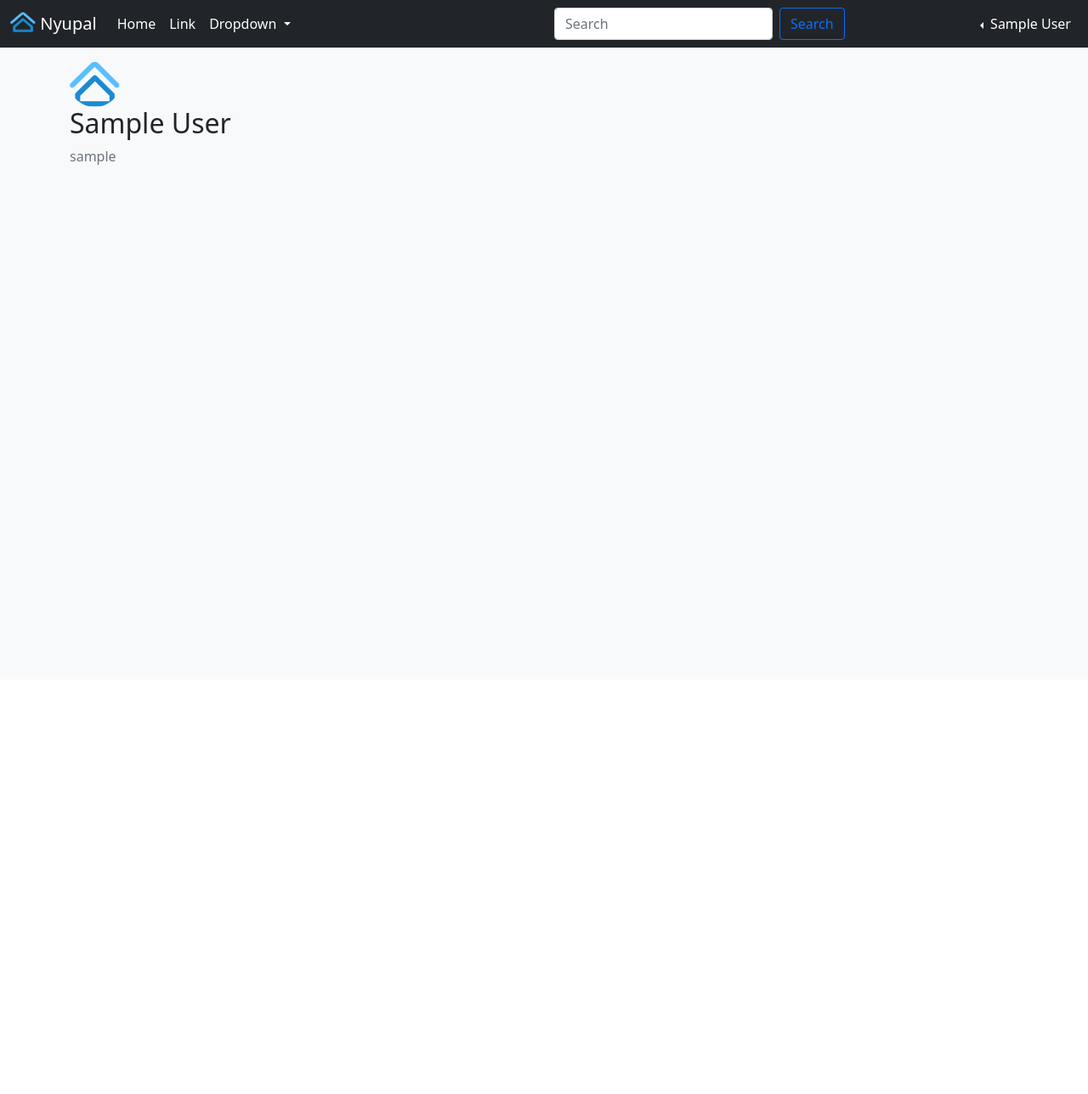
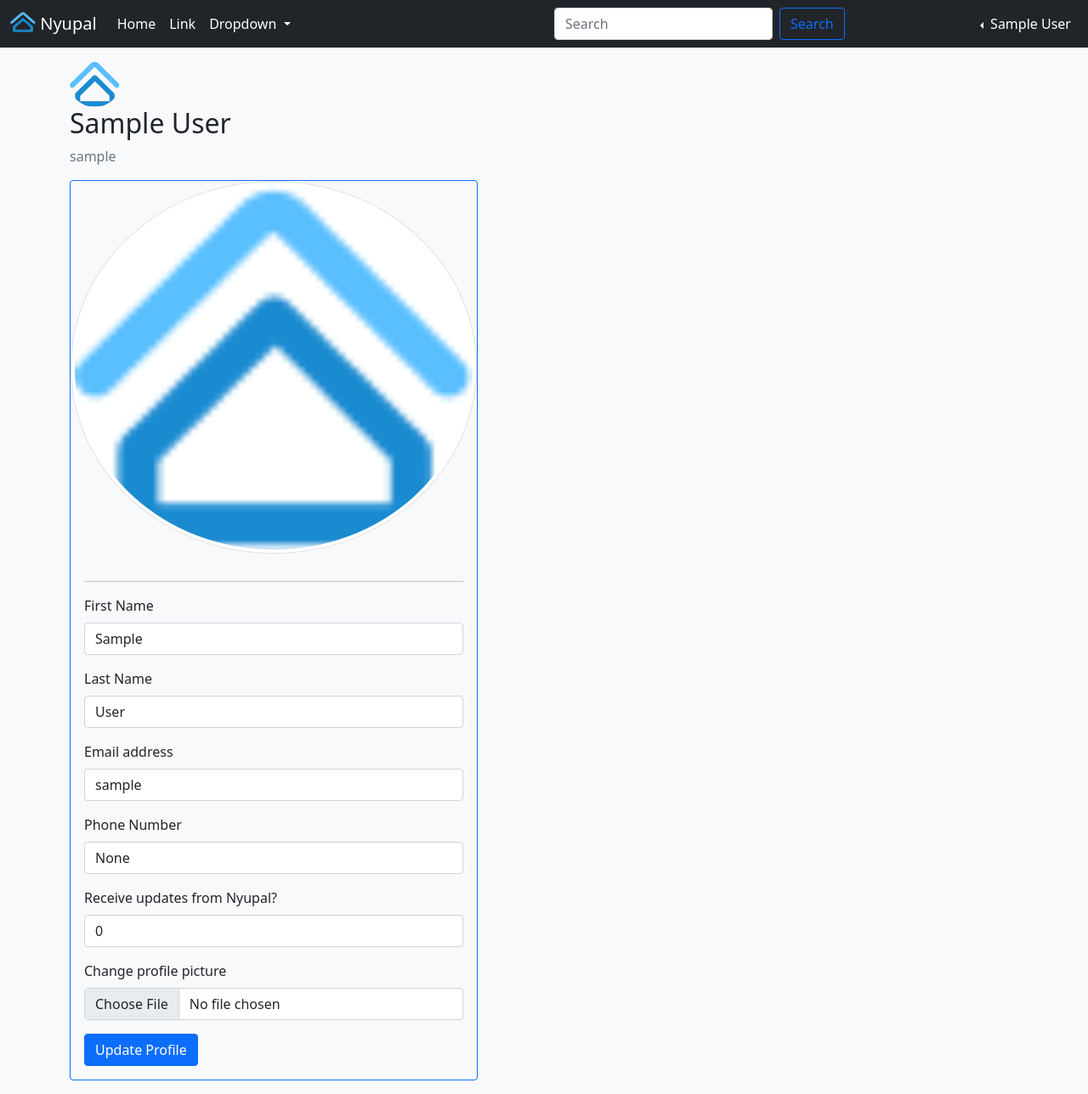
Before and after one commit to codewithlennylen/NYUPAL.COM, a Flask app: page /user/profile/ in a window 1280 px wide. Shown: the whole page at 85% size. Before the commit the page ends 194 px from the top, so only its background shows below. Run offline with Flask 2, Linux system fonts and the light colour scheme; the visitor is signed in with stand-in values (Sample User, id 1); data comes from the database, SQL or seed files in the repository.

Commit message:
Basic Profile page setup :+1:

```diff
--- a/codebase/app/models.py
+++ b/codebase/app/models.py
@@ -14,7 +14,7 @@ class User(db.Model, UserMixin):
     user_email = db.Column(db.String, nullable = False)
     user_pword = db.Column(db.String, nullable = False)
     # Optional > Builds the User's Profile
-    user_updates = db.Column(db.Integer, nullable = True) # newsletter subscriptions
+    user_updates = db.Column(db.Integer, nullable = True, default=0) # newsletter subscriptions
     user_pic = db.Column(db.String, nullable = True, default='default.png') # image dir
     user_phone = db.Column(db.String, nullable = True) # phone number > OTP?
 
--- a/codebase/app/userManagement/templates/userManagement/profile.html
+++ b/codebase/app/userManagement/templates/userManagement/profile.html
@@ -16,6 +16,40 @@
     </div>
   </div>
 
+  <div class="card bg-light border-primary mb-3" style="width: 30rem;">
+    <img src="{{ url_for('auth_login_view.static', filename='userManagement/users/'+current_user.user_pic) }}" class="card-img-top rounded-circle img-thumbnail" alt="{{ current_user.first_name }}'s Image">
+    <div class="card-body">
+      <!-- <h5 class="card-title">Card title</h5> -->
+      <hr>
+      <form action="{{  url_for('auth_login_view.profile')}}" method="POST">
+        <div class="mb-3">
+          <label for="exampleInputEmail1" class="form-label">First Name</label>
+          <input type="text" class="form-control" id="exampleInputEmail1" aria-describedby="emailHelp" value="{{ current_user.first_name }}">
+        </div>
+        <div class="mb-3">
+          <label for="exampleInputEmail1" class="form-label">Last Name</label>
+          <input type="text" class="form-control" id="exampleInputEmail1" aria-describedby="emailHelp" value="{{ current_user.last_name }}">
+        </div>
+        <div class="mb-3">
+          <label for="exampleInputEmail1" class="form-label">Email address</label>
+          <input type="email" class="form-control" id="exampleInputEmail1" aria-describedby="emailHelp" value="{{ current_user.user_email }}">
+        </div>
+        <div class="mb-3">
+          <label for="exampleInputEmail1" class="form-label">Phone Number</label>
+          <input type="text" class="form-control" id="exampleInputEmail1" aria-describedby="emailHelp" value="{{ current_user.user_phone }}">
+        </div>
+        <div class="mb-3">
+          <label for="exampleInputEmail1" class="form-label">Receive updates from Nyupal?</label>
+          <input type="text" class="form-control" id="exampleInputEmail1" aria-describedby="emailHelp" value="{{ current_user.user_updates }}">
+        </div>
+        <div class="mb-3">
+          <label for="formFile" class="form-label">Change profile picture</label>
+          <input class="form-control" type="file" id="formFile">
+        </div>
+        <button type="submit" class="btn btn-primary">Update Profile</button>
+      </form>
+    </div>
+  </div>
 
 
 </div>
--- a/codebase/app/userManagement/views.py
+++ b/codebase/app/userManagement/views.py
@@ -132,7 +132,7 @@ def logout():
     return redirect(url_for('main_view.index'))
 
 
-@auth_login_view.route('/profile/')
+@auth_login_view.route('/profile/', methods=['GET','POST'])
 @login_required
 def profile():
     return render_template("userManagement/profile.html")
```
